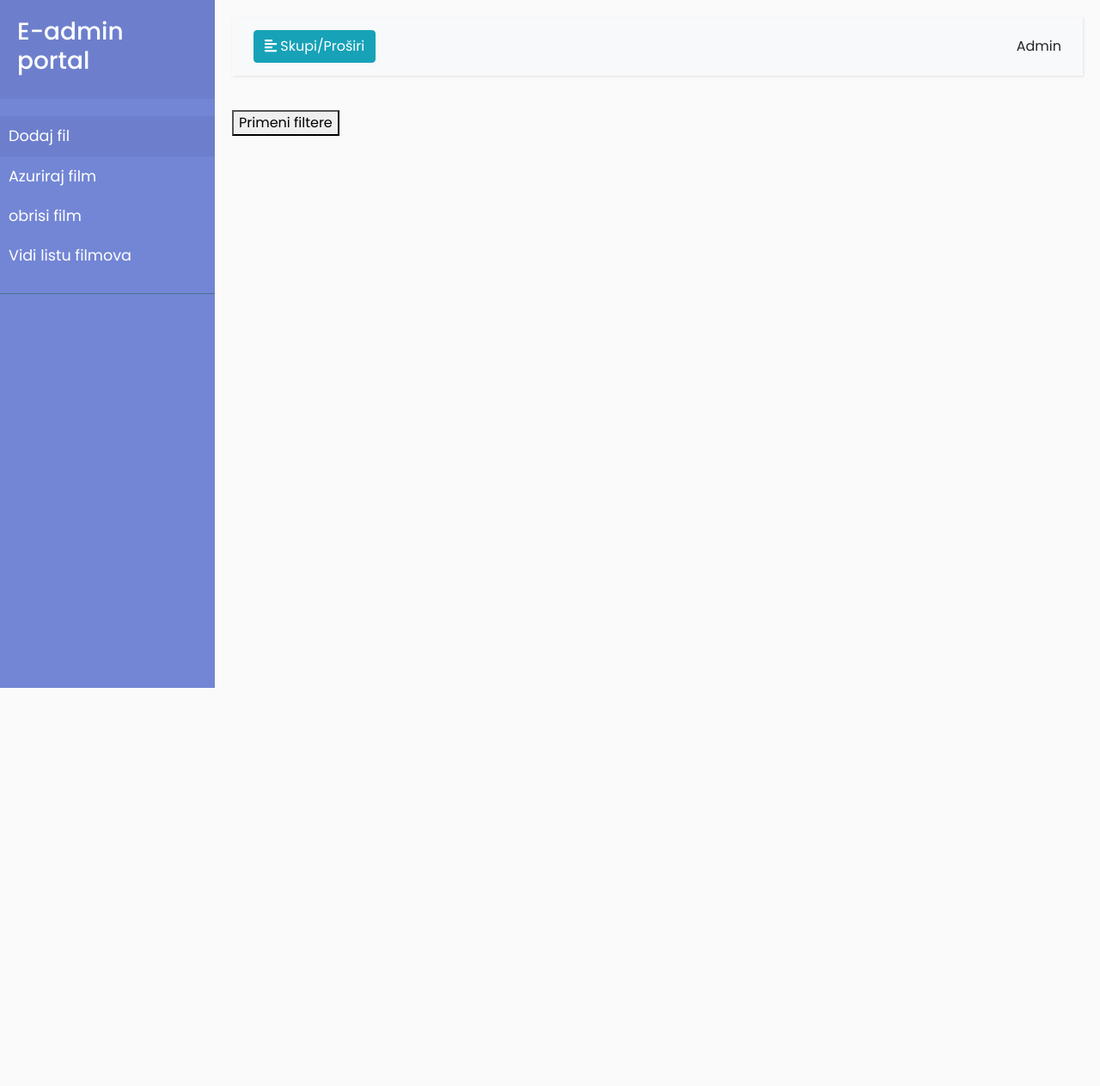
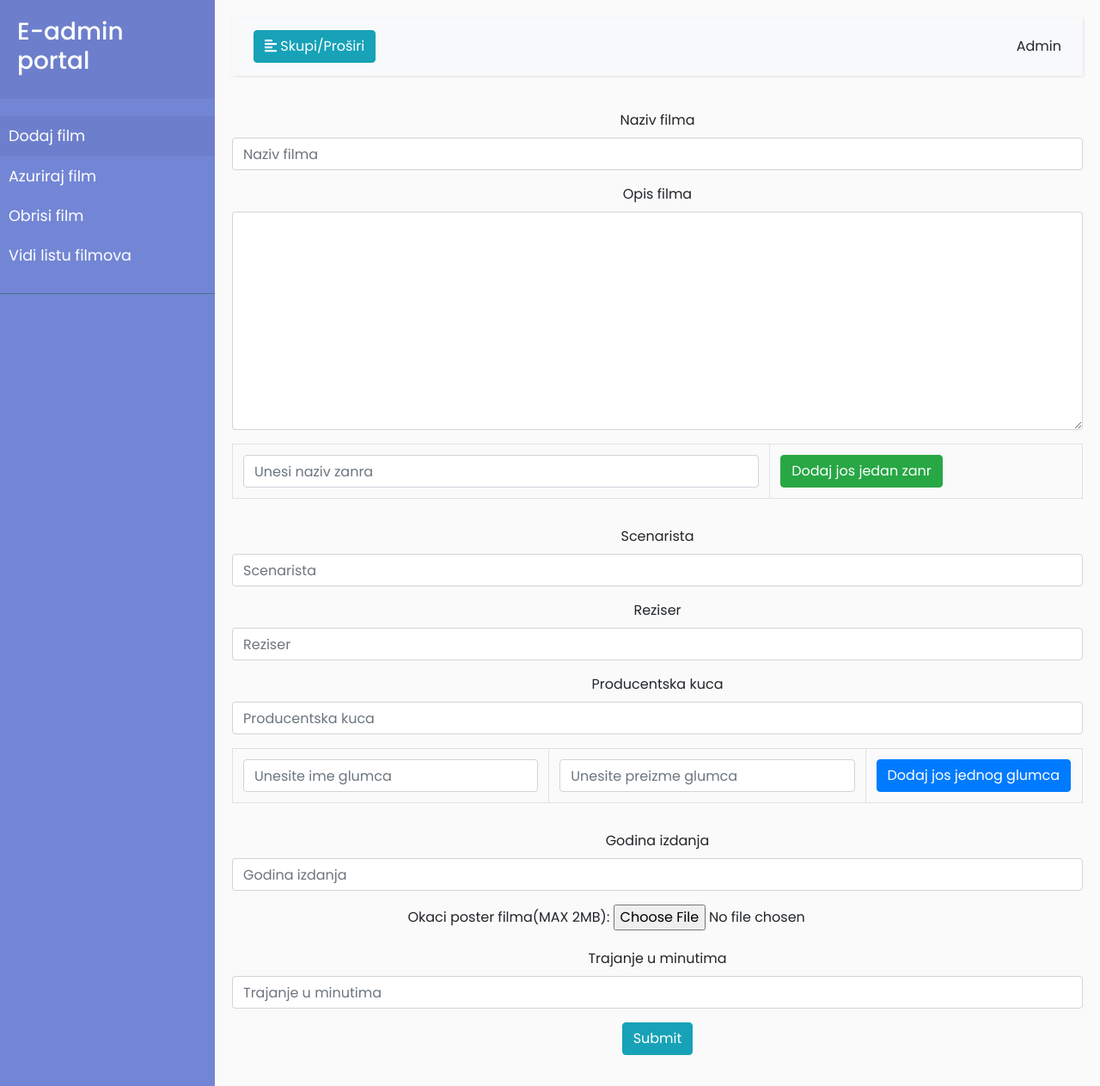
Before and after one commit to Milan-Petrovic-584-2016/PIA-homeworks, a PHP site: page / in a window 1280 px wide. Shown: the whole page at 86% size. Before the commit the page ends 800 px from the top, so only its background shows below. Run offline with PHP 8.4, Linux system fonts and the light colour scheme; some libraries are stand-ins or nearby versions.

Commit message:
Admin
Kod admina sam dodao formu za unos filma. File dodaj.php je funkcijonalnost, da podatke koje u nesem u form da se sacuvaju u bazi podataka. To je sledeci korak.

```diff
--- a/hw-4/Admin/index.php
+++ b/hw-4/Admin/index.php
@@ -1,9 +1,3 @@
-<?php
-	session_start();
-
-    $connection=new mysqli("localhost","root","","imdb",3308);
-?>
-
 <html>
 
 <head>
@@ -38,7 +32,7 @@
                 <li class="active">
                     <a href="index.php">
 
-                        Dodaj fil
+                        Dodaj film
                     </a>
                 </li>
                 <li>
@@ -50,7 +44,7 @@
                 <li>
                     <a href="delete.php.php">
 
-                        obrisi film
+                        Obrisi film
                     </a>
                 </li>
                 <li>
@@ -86,14 +80,103 @@
                 </div>
             </nav>
 
-  			<form method="GET">
-  				<div class="input-group">
+  		<form name="add_film" id="add_film">
+  			<div  style="text-align: center">
 
-               <button type="submit" name="primeni">Primeni filtere </button>
-            </div>
-  			</form>
-      </div>
-   </div>
+
+					<div class="form-group ">
+						<label for="naziv">Naziv filma</label>
+					   <input type="text" class="form-control" id="naziv" name="naziv" placeholder="Naziv filma">
+					</div>
+
+
+
+					<div class="form-group">
+							<label for="opis">Opis filma</label>
+							<textarea class="form-control" id="opis" name="opis" rows="10" cols="60"></textarea>
+					</div>
+					<div class="form-group">
+						<!--
+							zanr
+						-->
+						<div class="table-responsive">
+                               <table class="table table-bordered" id="dynamic_field">
+                                    <tr>
+                                         <td><input type="text" name="zanr[]" placeholder="Unesi naziv zanra" class="form-control name_list" /></td>
+                                         <td><button type="button" name="add" id="add" class="btn btn-success">Dodaj jos jedan zanr</button></td>
+                                    </tr>
+                               </table>
+
+						</div>
+					</div>
+
+					<div class="form-group">
+						<!--
+							scenarista
+						-->
+						<label for="scenarista">Scenarista</label>
+					   <input type="text" class="form-control" id="scenarista" name="scenarista" placeholder="Scenarista">
+					</div>
+					<div class="form-group">
+						<!--
+							reziser
+						-->
+						<label for="reziser">Reziser</label>
+					   <input type="text" class="form-control" id="reziser" name="reziser" placeholder="Reziser">
+					</div>
+					<div class="form-group">
+						<!--
+							producentska kuca
+						-->
+						<label for="prod_kuca">Producentska kuca</label>
+					   <input type="text" class="form-control" id="prod_kuca" name="prod_kuca" placeholder="Producentska kuca">
+					</div>
+					<div class="form-group">
+						<!--
+							lista glumaca
+						-->
+						<div class="table-responsive">
+                              <table class="table table-bordered" id="dynamic_field1">
+                                 <tr>
+												<td><input type="text" name="ime[]" placeholder="Unesite ime glumca" class="form-control name_list" /></td>
+												<td><input type="text" name="prezime[]" placeholder="Unesite preizme glumca" class="form-control name_list"/></td>
+												<td><button type="button" name="add1" id="add1" class="btn btn-primary">Dodaj jos jednog glumca</button></td>
+											</tr>
+                              </table>
+
+						</div>
+					</div>
+					<div class="form-group">
+						<!--
+							godina izdanja
+						-->
+						<label for="godina">Godina izdanja</label>
+					   <input type="number" class="form-control" id="godina" name="godina" placeholder="Godina izdanja">
+					</div>
+					<div class="form-group">
+						<!--
+							slika
+						-->
+						<label for="file">Okaci poster filma(MAX 2MB):</label>
+					   <input type="file" id="file"  name="file">
+					</div>
+					<div class="form-group">
+						<!--
+							trajanje u minutima
+						-->
+						<label for="trajanje">Trajanje u minutima</label>
+					   <input type="number" class="form-control" id="trajanje" name="trajanje" placeholder="Trajanje u minutima">
+					</div>
+
+               <div class="form-group">
+						 <input type="button" name="submit" id="submit" class="btn btn-info" value="Submit" />
+
+					</div>
+
+			</div>
+  		</form>
+	 </div>
+</div>
 
 
 
@@ -114,3 +197,39 @@
 </body>
 
 </html>
+<script>
+ $(document).ready(function(){
+      var i=1;  //za zanr
+		var j=1;	 //za glumca
+      $('#add').click(function(){
+           i++;
+           $('#dynamic_field').append('<tr id="row'+i+'"><td><input type="text" name="zanr[]" placeholder="Unesi naziv zanra" class="form-control name_list" /></td><td><button type="button" name="remove" id="'+i+'" class="btn btn-danger btn_remove">X</button></td></tr>');
+      });
+      $(document).on('click', '.btn_remove', function(){
+           var button_id = $(this).attr("id");
+           $('#row'+button_id).remove();
+      });
+
+		$('#add1').click(function(){
+           j++;
+           $('#dynamic_field1').append('<tr id="row0'+j+'"><td><input type="text" name="ime[]" placeholder="Unesite ime glumca" class="form-control name_list" /></td><td><input type="text" name="prezime[]" placeholder="Unesite preizme glumca" class="form-control name_list"/></td><td><button type="button" name="remove1" id="'+j+'" class="btn btn-danger btn_remove1">X</button></td></tr>');
+      });
+      $(document).on('click', '.btn_remove1', function(){
+           var button_id = $(this).attr("id");
+           $('#row0'+button_id).remove();
+      });
+
+      $('#submit').click(function(){
+           $.ajax({
+                url:"dodaj.php",
+                method:"POST",
+                data:$('#add_film').serialize(),
+                success:function(data)
+                {
+                     alert(data);
+                     $('#add_film')[0].reset();
+                }
+           });
+      });
+ });
+ </script>
```
Also changed, not shown: hw-4/Admin/dodaj.php (added, +41 -0 lines).
